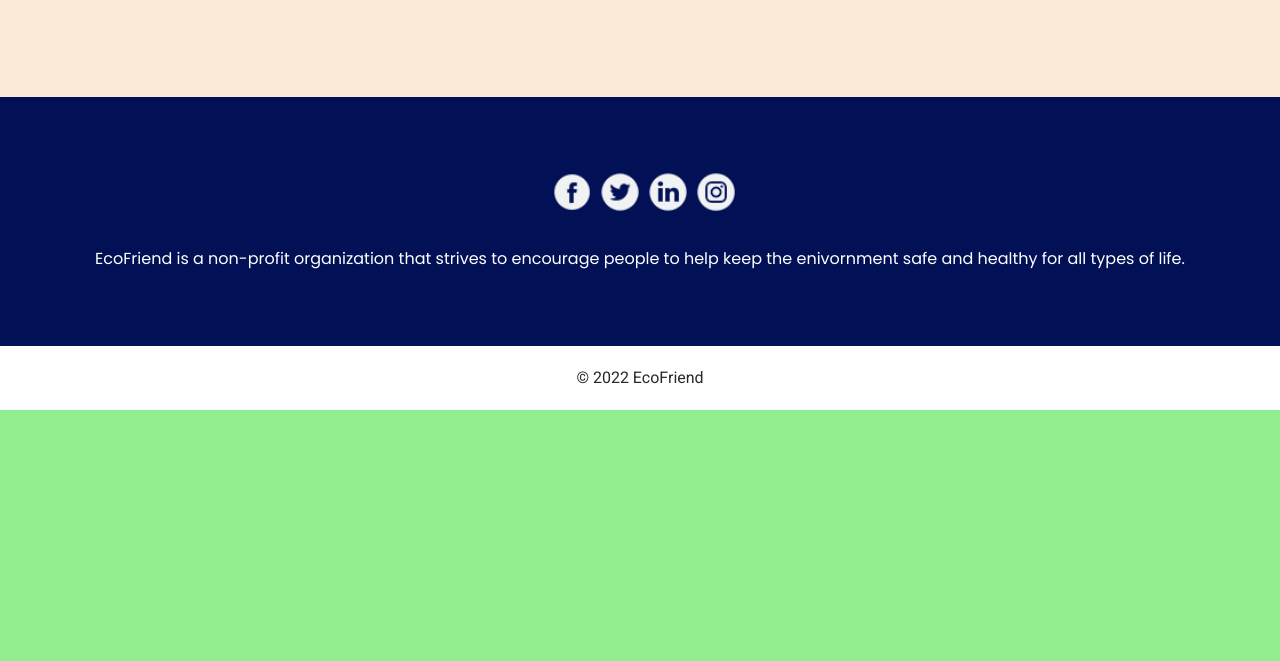
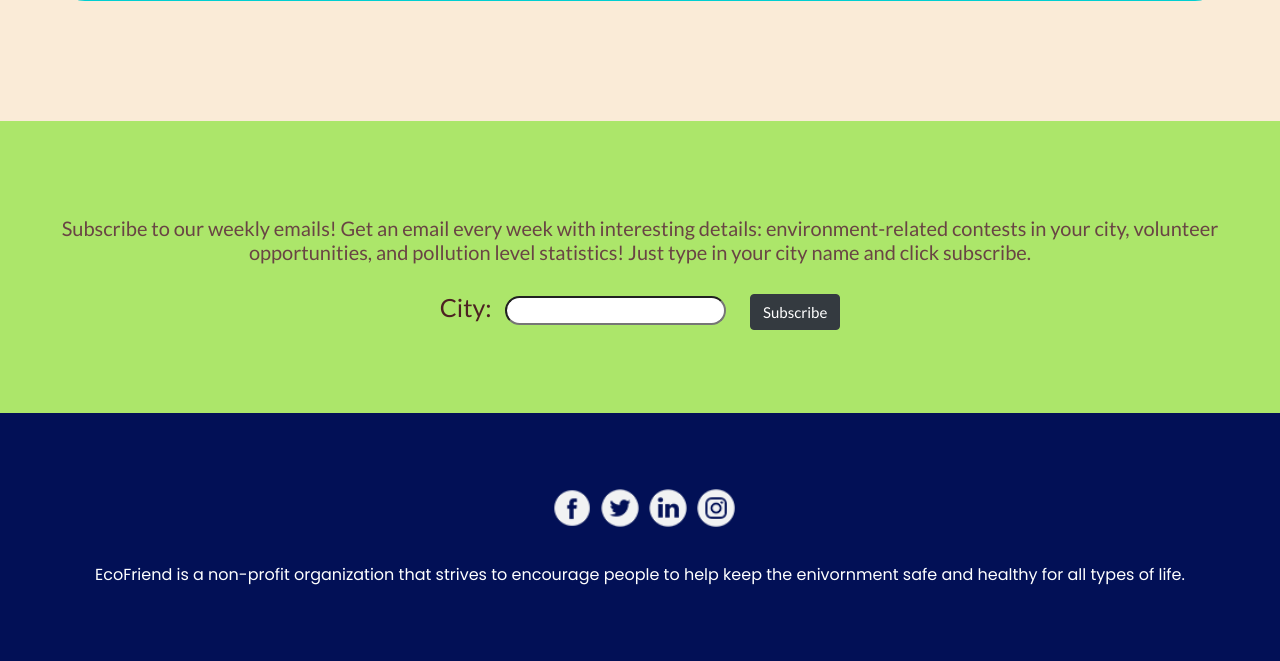
Before and after one commit to coderman1018/ecofriend, a Flask app: page /loggedin in a window 1280 px wide. Shown: the part 3131-3792 px from the top of the page. Before the commit the page ends 3541 px from the top, so only its background shows below. Run offline with Flask 3, Linux system fonts and the light colour scheme; a user stored in the database is signed in; data comes from the database, SQL or seed files in the repository; some libraries are stand-ins or nearby versions.

Commit message:
Update loggedin.html

```diff
--- a/templates/loggedin.html
+++ b/templates/loggedin.html
@@ -71,6 +71,10 @@
                 </li>
                 <li class="nav-item">
                   <a class="nav-link" href="/search">View Statistics</a>
+
+                </li>
+                <li class="nav-item">
+                  <a class="nav-link" href="#subscribe">Subscribe</a>
 
                 </li>
 
@@ -364,7 +368,16 @@ src="https://www.youtube.com/embed/0Puv0Pss33M">
   </section>
 
 
-
+  <section id="subscribe" class="news_section layout_padding" style="background-color: #ace66a;">
+    <h5 style="color:rgb(105, 68, 68); text-align:center; font-family: Lato; padding:20px">Subscribe to our weekly emails! Get an email every week with interesting details: environment-related contests in your city, volunteer opportunities, and pollution level statistics! Just type in your city name and click subscribe.</h5>
+    <h5 style="color:rgb(77, 34, 34); text-align:center; font-family: Lato;">
+      <form action="/loggedin">
+        <label style="font-size: 25px; text-align: center; font-family: Lato;">City: &nbsp;</label>
+        <input name=city style="font-size: 19px; text-align: center; font-family: Lato; display: inline-block; border-radius:20px" name="title" type="text" required>
+        <button class="btn btn-dark btn-md" style="font-family:Lato;margin-left:20px;display:inline-block; font-size: 15px; text-align: center;" type="submit">Subscribe</button>
+      </form>
+    </h5>
+</section>
   <!-- end contact section -->
 
   <!-- info section -->
@@ -392,6 +405,7 @@ src="https://www.youtube.com/embed/0Puv0Pss33M">
           </a>
         </div>
       </div>
+
       <div>
         <p>
           EcoFriend is a non-profit organization that strives to encourage people to help keep the enivornment safe and healthy for all types of life.
```
